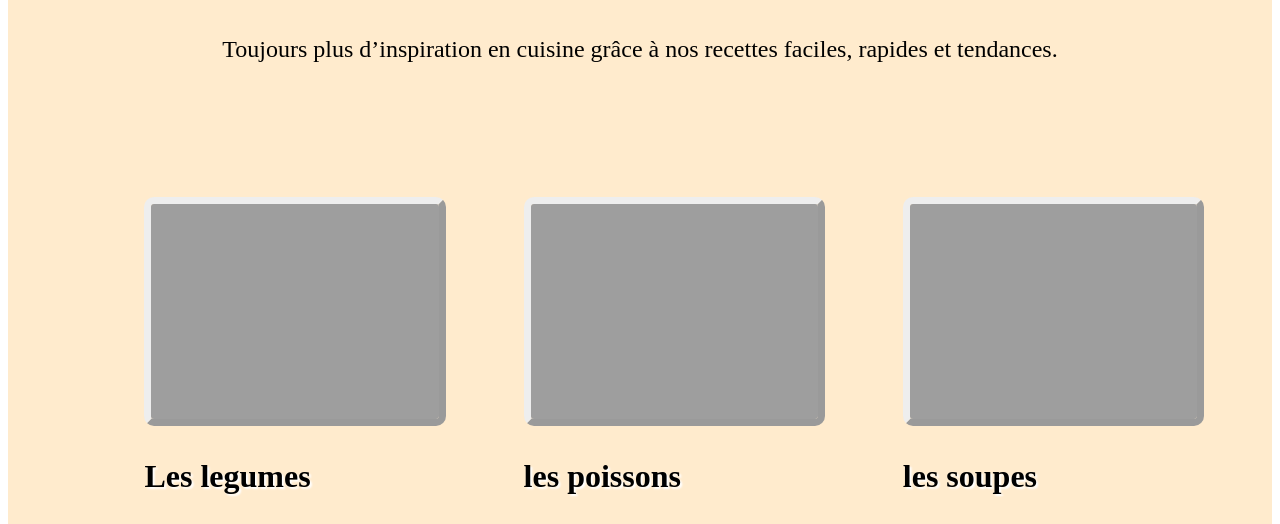
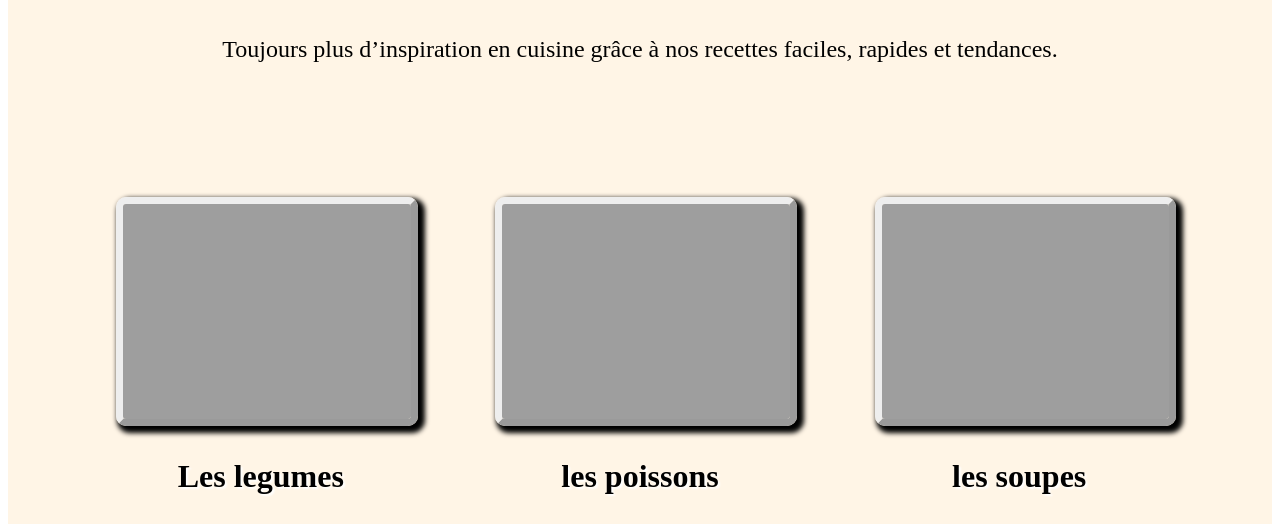
Before and after one commit to ValerianGerin/Cooking_App, a React app in the folder client/: page / in a window 1280 px wide. Shown: the part 276-800 px from the top of the page. Built offline with nearby package versions, Linux system fonts and the light colour scheme; no server answers.

Commit message:
backgroud more clear + hover property for img articles

```diff
--- a/client/src/components/homepage/Homepage.js
+++ b/client/src/components/homepage/Homepage.js
@@ -27,10 +27,7 @@ const Homepage = () => {
   };
 
   return (
-
-
     <div className={Style.homepageMainContainer}>
-
       {/*Slider img and buttons */}
       <div>
         <img
@@ -71,25 +68,29 @@ const Homepage = () => {
             src={`${path}image/homepageImg1.jpg`}
             className={Style.articleImg}
           />
+          <div>
             <p>Les legumes</p>
+          </div>
         </div>
         <div className={Style.articleContainer}>
           <img
             src={`${path}image/homepageImg2.jpeg`}
             className={Style.articleImg}
           />
+          <div>
             <p>les poissons</p>
+          </div>
         </div>
         <div className={Style.articleContainer}>
           <img
             src={`${path}image/homepageImg3.jpg`}
             className={Style.articleImg}
           />
+          <div>
             <p>les soupes</p>
           </div>
         </div>
-
-
+      </div>
     </div>
   );
 };
--- a/client/src/components/homepage/Homepage.module.css
+++ b/client/src/components/homepage/Homepage.module.css
@@ -1,6 +1,6 @@
 .homepageMainContainer {
   height: 100%;
-  background-color: blanchedalmond;
+  background-color: rgb(255, 245, 230);
 }
 
 
@@ -52,7 +52,8 @@
   margin-top: 100px;
   margin-bottom: 100px;
   display: flex;
-  margin-left: 10%;
+  margin-left: 5%;
+  margin-right: 5%;
 
 }
 
@@ -65,15 +66,30 @@
   font-weight: bold;
   text-shadow: 2px 2px 2px white;
 
+
+}
+
+
+.articleContainer div{
+  display: flex;
+  justify-content: center;
+}
+
+
+.articleImg{
+  border: outset 7px;
+  border-radius: 10px 10px;
+  width: 80%;
+  margin-left: 35px;
+  box-shadow: 4px 4px 5px 3px ;
+
 }
 
 .articleContainer:hover{
   cursor: pointer;
+
 }
 
-.articleImg{
-
-  border: outset 7px;
-  border-radius: 10px 10px;
-  width: 80%;
+.articleImg:hover{
+  transform: scale(1.02);
 }
```
Lines whose indentation alone changed are shown as unchanged.
